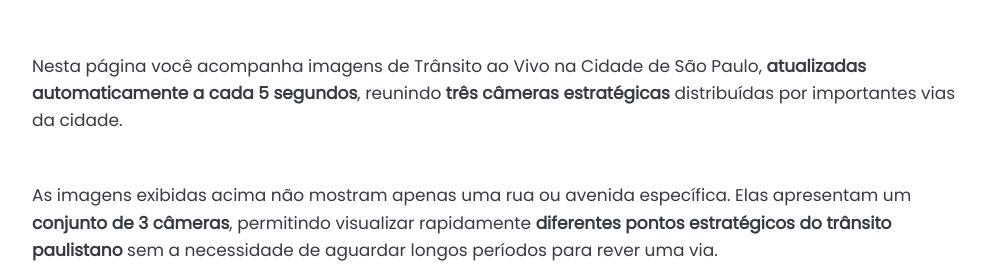
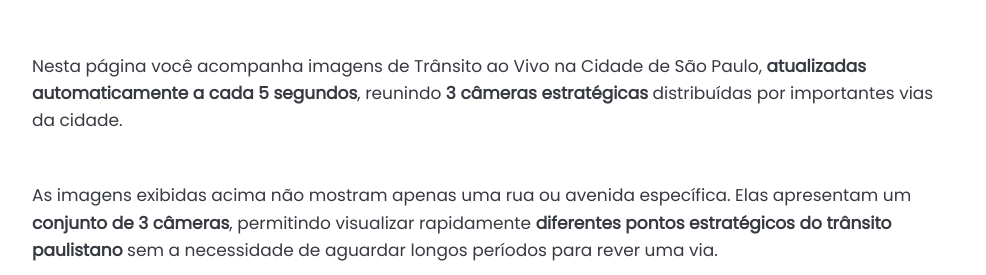
Before and after one commit to Sergio-Damm/transitoaovivo, a Jekyll site: the page built from pages/transito-cetsp-3/index.html, in a window 1280 px wide and 900 px high, scrolled down 1481 px, cut to the strip 179-454 px from the top of the window. Shown: the whole strip, without its empty margins (145-1131 px from the left). Built offline with Jekyll 4.4.1, drawn with Linux system fonts in a browser that asks for light colours; comment, search, counter and statistics services are not loaded.

Commit message:
correcao texto cet3

```diff
--- a/pages/transito-cetsp-3/index.html
+++ b/pages/transito-cetsp-3/index.html
@@ -81,7 +81,7 @@ redirect_from:
         <div class="col-lg-10 mx-auto">
       		<div class="mb-5">
 				<h2 class="fs-4 fw-bold mb-5">Trânsito ao Vivo em São Paulo com câmeras da CET-SP</h2>
-				<p class='mb-5'>Nesta página você acompanha imagens de Trânsito ao Vivo na Cidade de São Paulo, <strong>atualizadas automaticamente a cada 5 segundos</strong>, reunindo <strong>três câmeras estratégicas</strong> distribuídas por importantes vias da cidade.</p>
+				<p class='mb-5'>Nesta página você acompanha imagens de Trânsito ao Vivo na Cidade de São Paulo, <strong>atualizadas automaticamente a cada 5 segundos</strong>, reunindo <strong>3 câmeras estratégicas</strong> distribuídas por importantes vias da cidade.</p>
 				<p class='mb-5'>As imagens exibidas acima não mostram apenas uma rua ou avenida específica. Elas apresentam um <strong>conjunto de 3 câmeras</strong>, permitindo visualizar rapidamente <strong>diferentes pontos estratégicos do trânsito paulistano</strong> sem a necessidade de aguardar longos períodos para rever uma via.</p>
 			</div>
 			<div class="mb-5">
```
